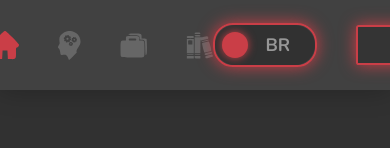
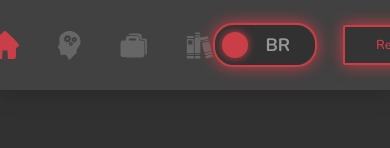
Before and after one commit to Lissone/leonardo-lissone, a Next.js app: page / in a window 390 px wide. Shown: the top 148 px of the page. Built offline with nearby package versions, Linux system fonts and the light colour scheme.

Commit message:
feat: minimal header responsive

```diff
--- a/src/components/Header/styles.ts
+++ b/src/components/Header/styles.ts
@@ -16,11 +16,16 @@ export const Container = styled.header`
 `
 
 export const Content = styled.div`
-  max-width: 88rem;
+  max-width: 84rem;
 
   display: grid;
   grid-template-columns: 1fr 3fr 1fr;
   align-items: center;
+
+  @media (max-width: 1440px) {
+    padding-left: 3rem;
+    padding-right: 4rem;
+  }
 `
 
 export const Navigation = styled.nav`
@@ -35,7 +40,7 @@ export const Buttons = styled.div`
   display: flex;
   align-items: center;
   justify-content: flex-end;
-  gap: 3rem;
+  gap: 2rem;
 `
 
 export const LanguageSwitch = styled(Switch)`
```
